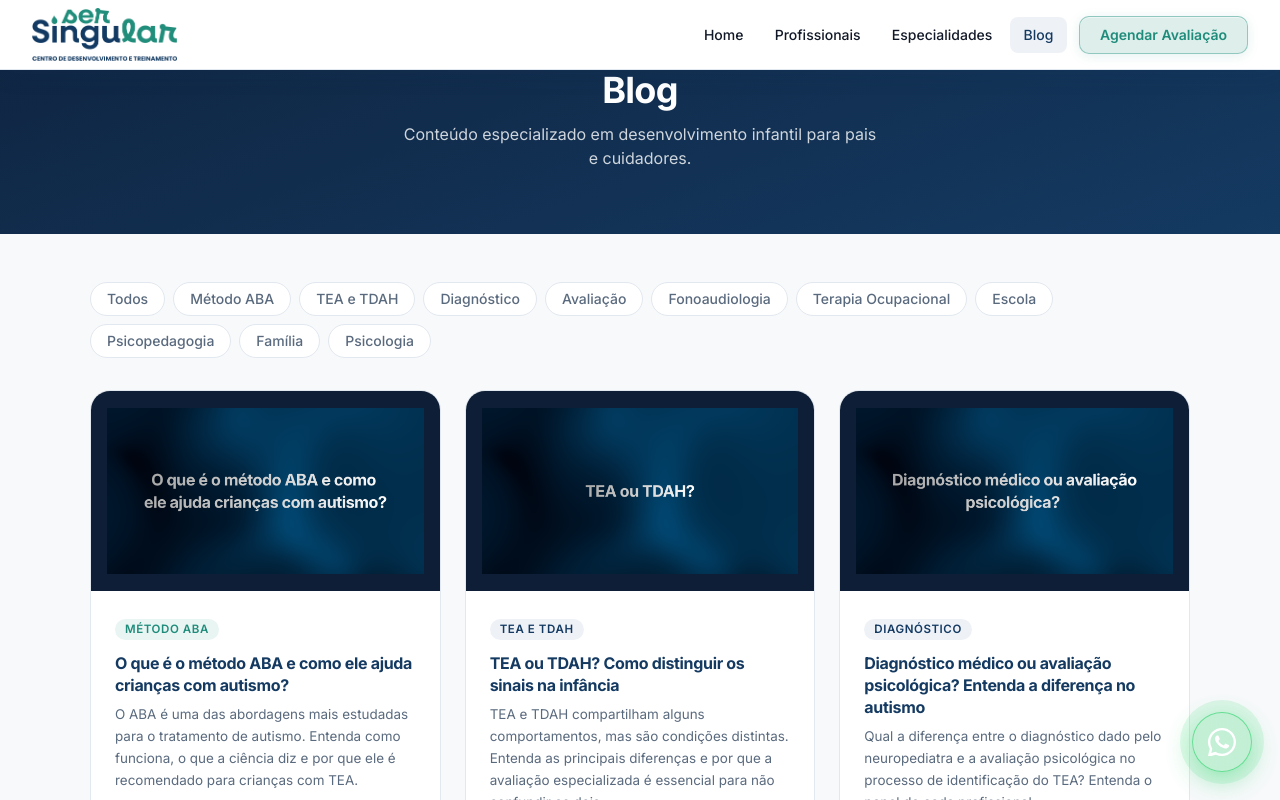
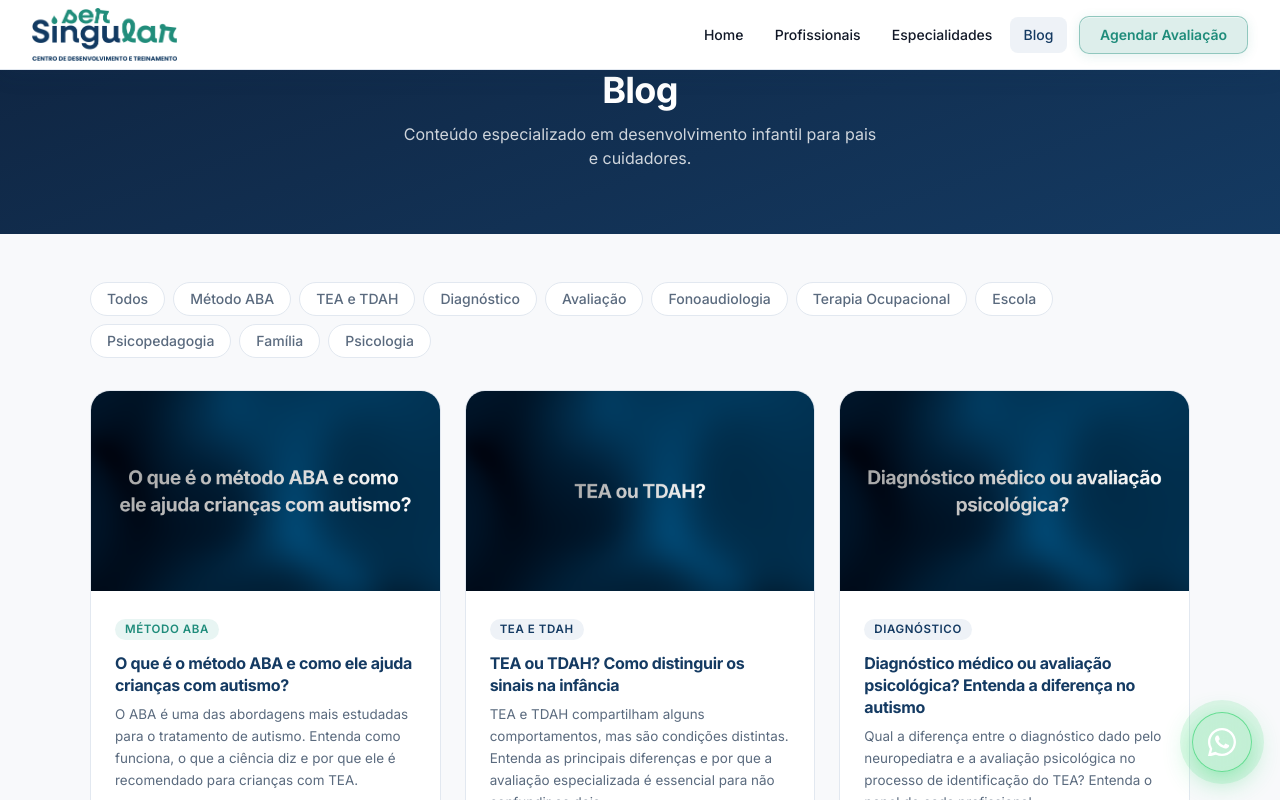
Before and after one commit to sersingular/ser-singular, a Next.js app: page /blog in a window 1280 px wide. Shown: the top 800 px of the page. Built offline with nearby package versions, Linux system fonts and the light colour scheme.

Commit message:
Atualizar capas 1 e 2 e reverter para object-cover em todos os artigos
Co-Authored-By: Claude Sonnet 4.6 <noreply@anthropic.com>

```diff
--- a/src/app/blog/[slug]/page.tsx
+++ b/src/app/blog/[slug]/page.tsx
@@ -134,12 +134,12 @@ export default async function BlogPostPage({ params }: Props) {
       <section className="py-12 px-8 bg-[#f8f9fb]">
         <div className="max-w-[760px] mx-auto">
           {post.image ? (
-            <div className="rounded-[20px] overflow-hidden mb-8 h-[400px] relative" style={post.coverStyle === "contain" ? { background: "#0d1e36" } : {}}>
+            <div className="rounded-[20px] overflow-hidden mb-8 h-[400px] relative">
               <Image
                 src={post.image}
                 alt={post.title}
                 fill
-                className={post.coverStyle === "contain" ? "object-contain p-8" : "object-cover"}
+                className="object-cover"
                 priority
                 sizes="(max-width: 760px) 100vw, 760px"
               />
--- a/src/app/blog/page.tsx
+++ b/src/app/blog/page.tsx
@@ -47,12 +47,12 @@ export default function BlogPage() {
               >
                 {/* Thumb */}
                 {post.image ? (
-                  <div className="h-[200px] relative overflow-hidden" style={post.coverStyle === "contain" ? { background: "#0d1e36" } : {}}>
+                  <div className="h-[200px] relative overflow-hidden">
                     <Image
                       src={post.image}
                       alt={post.title}
                       fill
-                      className={`transition-transform duration-500 group-hover:scale-105 ${post.coverStyle === "contain" ? "object-contain p-4" : "object-cover"}`}
+                      className="object-cover transition-transform duration-500 group-hover:scale-105"
                       sizes="(max-width: 640px) 100vw, (max-width: 1024px) 50vw, 33vw"
                     />
                   </div>
--- a/src/data/blog.ts
+++ b/src/data/blog.ts
@@ -7,7 +7,6 @@ export interface BlogPost {
   categoryBg: string;
   emoji: string;
   image?: string;
-  coverStyle?: "cover" | "contain";
   date: string;
   dateISO: string;
   author: string;
@@ -24,7 +23,6 @@ export const blogPosts: BlogPost[] = [
     categoryBg: "#e8f5f3",
     emoji: "📊",
     image: "/blog-metodo-aba.png",
-    coverStyle: "contain",
     date: "Abr 2025",
     dateISO: "2025-04-14",
     author: "Daiana Plauth · Psicóloga",
@@ -65,7 +63,6 @@ Quer saber se o ABA é indicado para o seu filho? Na Ser Singular, começamos pe
     categoryBg: "#eef2f7",
     emoji: "🧠",
     image: "/blog-tea-ou-tdah.png",
-    coverStyle: "contain",
     date: "Abr 2025",
     dateISO: "2025-04-14",
     author: "Equipe Ser Singular",
@@ -102,7 +99,6 @@ Na Ser Singular, realizamos avaliações diagnósticas de TEA e TDAH com instrum
     categoryBg: "#eef2f7",
     emoji: "🧩",
     image: "/blog-diagnostico-medico-avaliacao.png",
-    coverStyle: "contain",
     date: "Abr 2025",
     dateISO: "2025-04-14",
     author: "Equipe Ser Singular",
@@ -143,7 +139,6 @@ A Ser Singular realiza avaliações diagnósticas completas, com devolutiva para
     categoryBg: "#eef2f7",
     emoji: "📋",
     image: "/blog-avaliacao-psicologica-tea.png",
-    coverStyle: "contain",
     date: "Abr 2025",
     dateISO: "2025-04-14",
     author: "Daiana Plauth · Psicóloga",
@@ -186,7 +181,6 @@ Na Ser Singular, a avaliação diagnóstica de TEA é conduzida por equipe espec
     categoryBg: "#eef2f7",
     emoji: "🔍",
     image: "/blog-suspeita-autismo.png",
-    coverStyle: "contain",
     date: "Abr 2025",
     dateISO: "2025-04-14",
     author: "Daiana Plauth · Psicóloga",
```
Also changed, not shown: public/blog-avaliacao-psicologica-tea.png, public/blog-suspeita-autismo.png.
